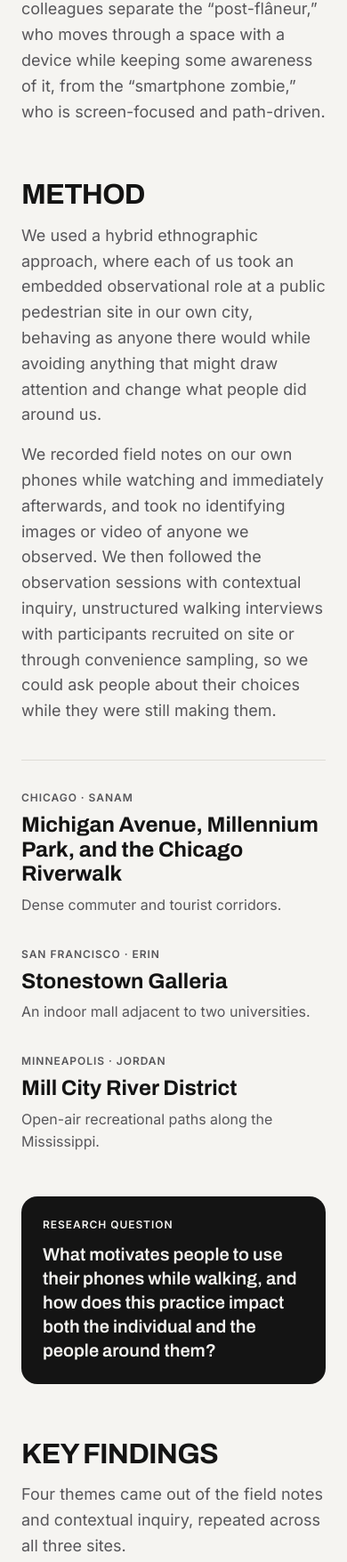
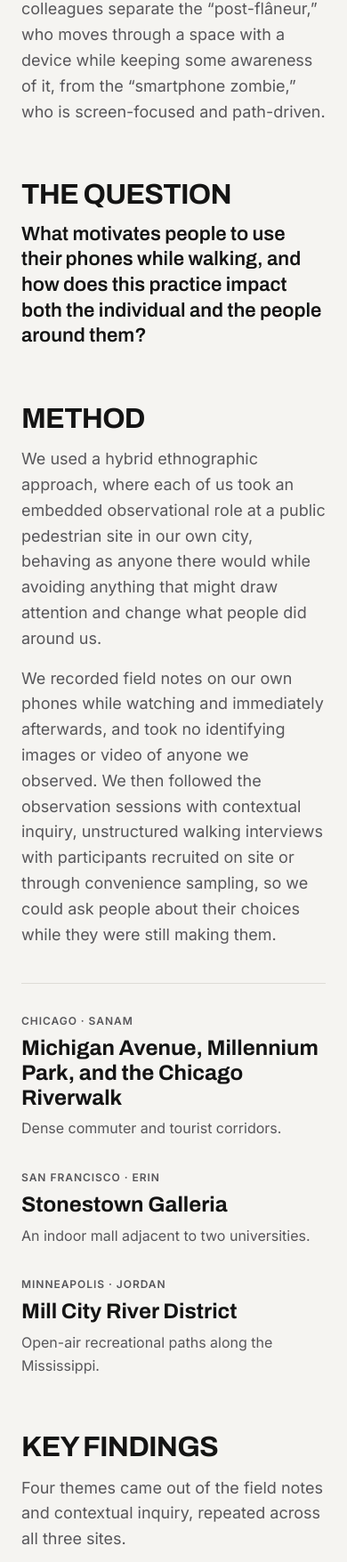
Before and after one commit to erinhci/erinhci.github.io, a plain HTML site: page distracted-pedestrians.html in a window 390 px wide. Shown: the part 2151-3907 px from the top of the page at 89% size. Drawn offline with Linux system fonts and the light colour scheme.

Commit message:
Match the research question to the other case studies
The research question sat in an inverted black panel, a treatment no
other case study uses, and which reads harshly against the page in
light mode and especially when flipped on a phone.

It is now its own "The question" section, large Archivo on the page
background, matching the Reddit and AI Transparency studies, and it
sits before Method rather than after the field sites, so the page asks
the question and then says how we answered it.

The .cs-callout rules added in the previous commit are backed out of
all five case study pages, since nothing uses them now. The shared
inline stylesheet is byte identical again across the five.

Co-Authored-By: Claude Sonnet 5.5 <noreply@anthropic.com>
Claude-Session: https://claude.ai/code/session_01FCw8bxNwAKpv7EFVknhwX9

```diff
--- a/distracted-pedestrians.html
+++ b/distracted-pedestrians.html
@@ -135,10 +135,6 @@ a{color:inherit}
 .cs-flow .arrow{font-size:18px;color:var(--body)}
 /* a short lead beside a section heading sits on the heading's last line */
 .cs-split>p.cs-body{align-self:flex-end}
-/* a pull-out that states the study's question, inverted so it reads as a break in the page */
-.cs-callout{margin-top:48px;padding:clamp(24px,4vw,48px);background:var(--ink);color:var(--bg);border-radius:18px}
-.cs-callout p{margin:0;max-width:60ch;font-family:Archivo,sans-serif;font-weight:600;font-stretch:96%;font-size:clamp(20px,2vw,24px);line-height:1.35;color:var(--bg)}
-.cs-callout .cs-label{color:var(--bg);margin-bottom:12px;font-family:Inter,sans-serif;font-size:12px}
 /* a caption runs the width of its figure and closes it on the right */
 .cs-cap{max-width:none;margin-top:16px}
 :root[data-theme="dark"] .img-light,:root:not([data-theme="dark"]) .img-dark{display:none !important}
@@ -207,6 +203,15 @@ a{color:inherit}
 </div>
 </section>
 
+<section class="cs-sec" aria-labelledby="s-question">
+<div class="cs-wrap cs-split" style="align-items: flex-start;">
+<h2 id="s-question" class="cs-h2">The question</h2>
+<div class="cs-body">
+<p style="margin: -2px 0 0; font-family: Archivo, sans-serif; font-weight: 600; font-stretch: 94%; font-size: clamp(22px, 2.2vw, 28px); line-height: 1.3; color: var(--ink);">What motivates people to use their phones while walking, and how does this practice impact both the individual and the people around them?</p>
+</div>
+</div>
+</section>
+
 <section class="cs-sec" aria-labelledby="s-research">
 <div class="cs-wrap">
 <div class="cs-split">
@@ -221,11 +226,6 @@ a{color:inherit}
 <div><p class="cs-label" style="margin: 0 0 8px;">Chicago · Sanam</p><h3 class="cs-h4">Michigan Avenue, Millennium Park, and the Chicago Riverwalk</h3><p>Dense commuter and tourist corridors.</p></div>
 <div><p class="cs-label accent" style="margin: 0 0 8px;">San Francisco · Erin</p><h3 class="cs-h4">Stonestown Galleria</h3><p>An indoor mall adjacent to two universities.</p></div>
 <div><p class="cs-label" style="margin: 0 0 8px;">Minneapolis · Jordan</p><h3 class="cs-h4">Mill City River District</h3><p>Open-air recreational paths along the Mississippi.</p></div>
-</div>
-
-<div class="cs-callout">
-<p class="cs-label">Research question</p>
-<p>What motivates people to use their phones while walking, and how does this practice impact both the individual and the people around them?</p>
 </div>
 </div>
 </section>
```
Also changed, not shown: hades-cognitive-engineering-study.html (+0 -4 lines), perceived-transparency-generative-ai.html (+0 -4 lines), physical-therapy-interaction-study.html (+0 -4 lines), reddit-disability-study.html (+0 -4 lines).
